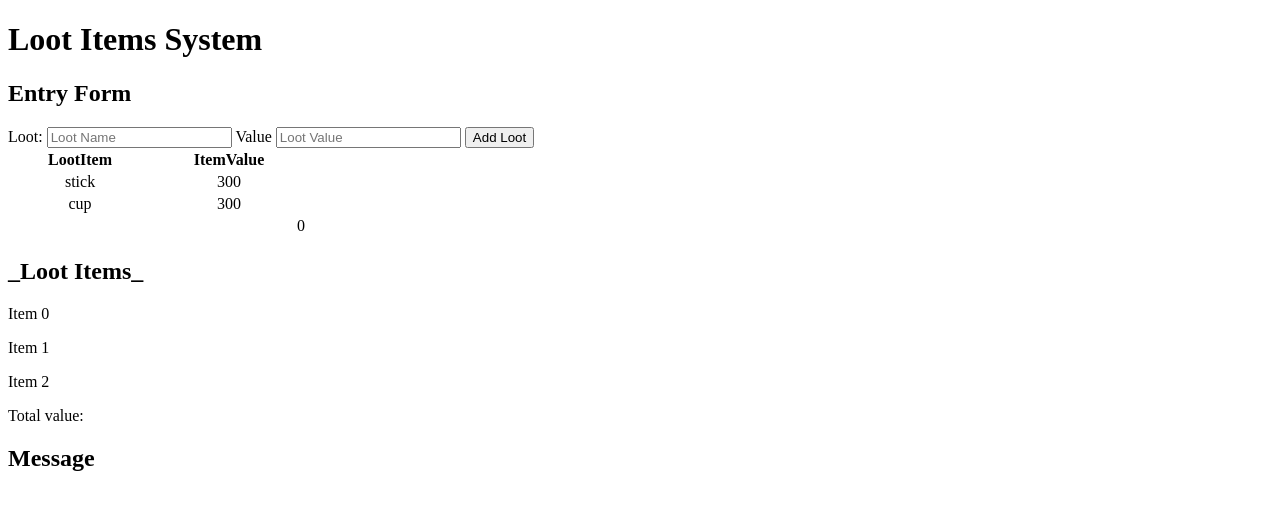
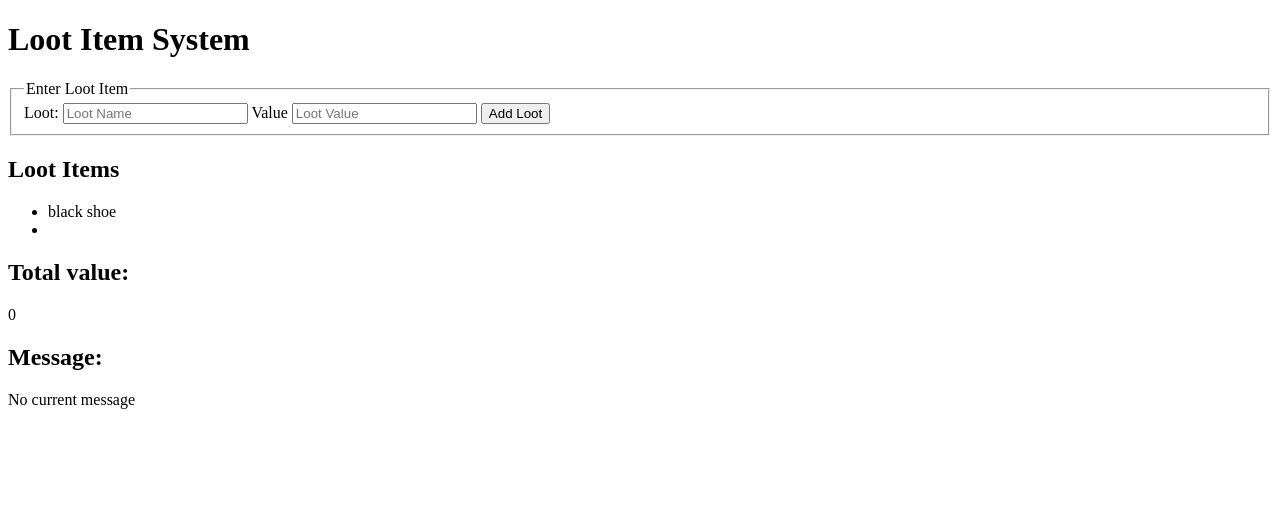
Before and after one commit to CMP-p/LootSystemTerminal2Interface, a website: page index.html in a window 1280 px wide. Drawn offline with Linux system fonts and the light colour scheme.

Commit message:
finalizes and validates html
some parts are left for potential debugging at the end

```diff
--- a/index.html
+++ b/index.html
@@ -6,64 +6,54 @@
     <meta name="author" content="Emmanuelle">
     <title>LootSystemTerminal2Interface</title>
 
-    <link rel="stylesheet" href="./css/styles">
+    <link rel="stylesheet" href="./css/styles.css">
+
 </head>
 
 <body>
-    <h1>Loot Items System</h1>
-    <div>
-        <h2>Entry Form</h2>
-        <form action="#message"></form>
-    </div>
+    <main>
+        <h1>Loot Item System</h1>
 
-    <form class="conversion">
-        <label for="lootName">Loot:</label>
-        <input type="text" placeholder="Loot Name" id="lootName" name ="Conversion">
-        <label for="lootValue">Value</label>
-        <input type="number" placeholder="Loot Value" id="lootValue" name="Conversion">
-        <input type="submit" value="Add Loot">
-    </form>
+        <form class="loot-form">
+            <fieldset>
+                <legend>Enter Loot Item</legend>
+                <label for="lootName">Loot:</label>
+                <input type="text" placeholder="Loot Name" id="lootName" name ="lootName">
+                <label for="lootValue">Value</label>
+                <input type="number" placeholder="Loot Value" id="lootValue" name="lootValue">
+                <input id="submitButton" type="submit" value="Add Loot">
+            </fieldset>
+        </form>
 
 
-    <table style="width: 300px; height: 40px; text-align: center;">
-        <tr>
-            <th>LootItem</th>
-            <th>ItemValue</th>
-        </tr>
-        <tr> <!--Temp-->
-            <td>stick</td>
-            <td>300</td>
-        </tr>
-        <tr> <!--Temp-->
-            <td>cup</td>
-            <td>300</td>
-        </tr>
-        <tr style="text-align: end;">
-            <td id="totalValue" colspan="2">0</td>
-        </tr>
-    </table>
 
-    <section>
-        <h2>_Loot Items_</h2>
-        <p id="items">Item 0</p>
-        <p id="items">Item 1</p>
-        <p id="items">Item 2</p>
-        <p id="totalValue">Total value: </p>
-    </section>
+        <section class="lootItems">
+            <h2>Loot Items</h2>
+            <ul id="itemsList">
+                <!-- place holders for testing -->
+                <li>black shoe</li>
+                <li></li>
+            </ul>
+        </section>
 
-    <section>
-        <h2>Message</h2>
-        <p id="Message"></p>
-    </section>
+        <section class="totalValue">
+            <h2>Total value: </h2>
+            <p id="totalValue">0</p>
+        </section>
 
+        <section class="message">
+            <h2>Message:</h2>
+            <p id="Message">No current message</p>
+        </section>
+    </main>
     <!-- Create an HTML page containing:
 
 -A text input for the loot item's name.
 -A number input for the loot item's value.
 -A button labeled Add Loot.
 -A visible area displaying all loot items entered. <section>
-A visible area displaying the total value of the loot. <section>
-An area for displaying input-validation messages. <Section
+-A visible area displaying the total value of the loot. <section>
+-An area for displaying input-validation messages. <Section
 
 
 File paths and referenced assets work correctly.
```
Also changed, not shown: images/Validation.png (added).
